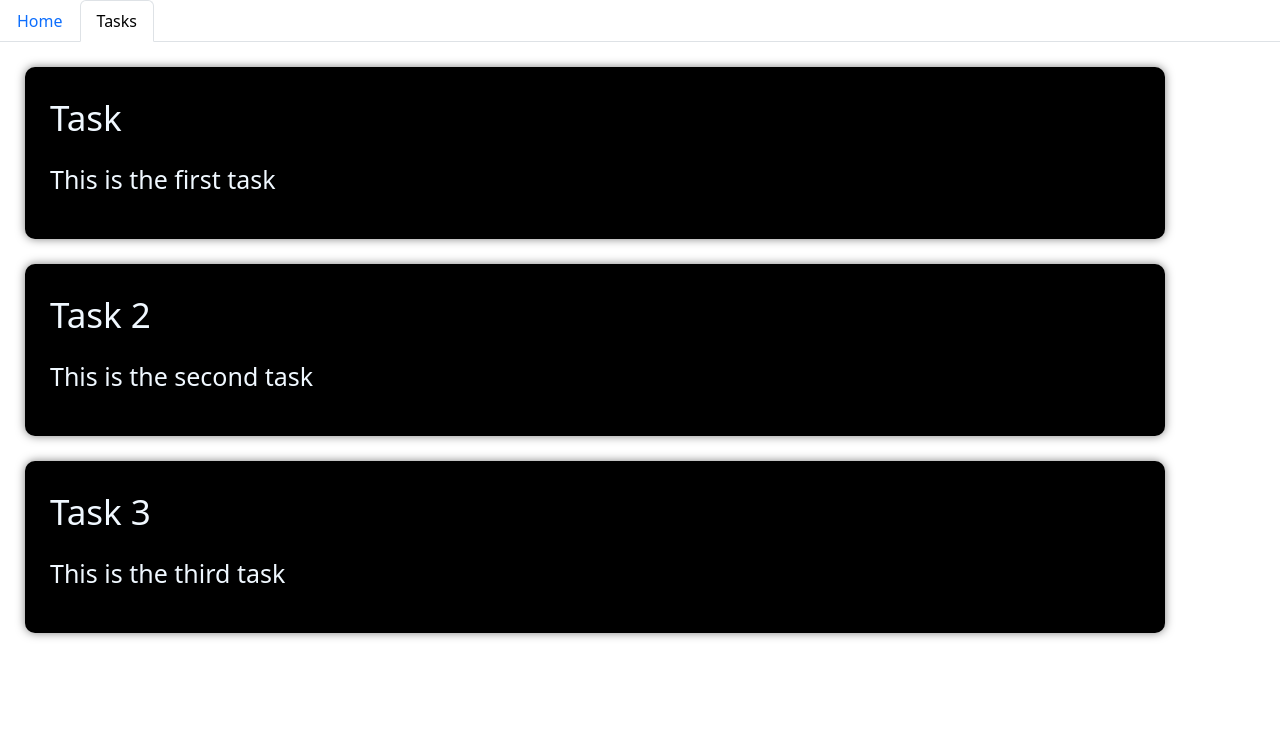
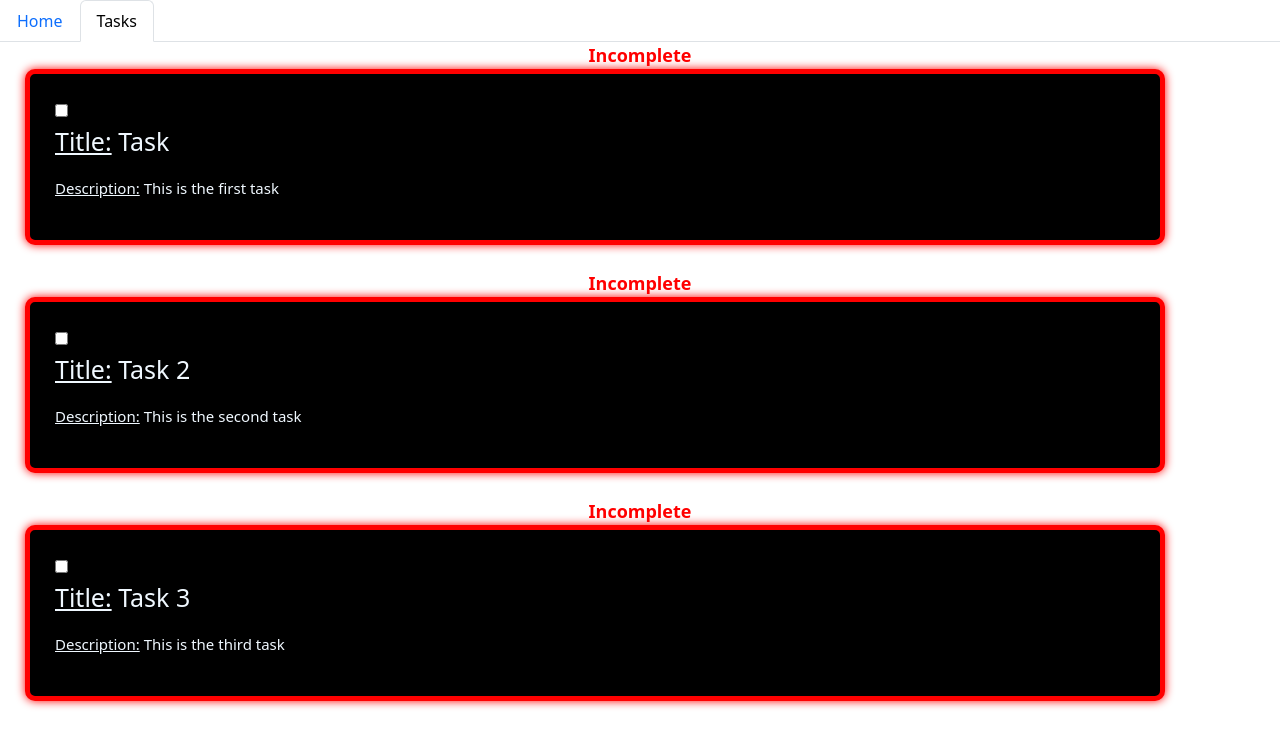
Before and after one commit to Hike-12/ToDoList, a Django app: page /tasks in a window 1280 px wide. Shown: the top 747 px of the page. Run offline with Django 5.2, Linux system fonts and the light colour scheme; data comes from the database, SQL or seed files in the repository; both versions use the stored data as it was after the commit.

Commit message:
design changes

```diff
--- /dev/null
+++ b/static/css/task.css
@@ -0,0 +1,39 @@
+.container{
+    margin:0px 25px 25px 25px;
+    padding:25px;
+    background-color: #000000;
+    border: rgb(255, 0, 0);
+    border-style: solid;
+    border-radius: 10px;
+    border-width: 5px;
+    box-shadow: 0 0 10px rgb(255, 0, 0);
+    height:fit-content;
+}
+
+.title{
+    font-size: 25px;
+    color: aliceblue;
+}
+
+
+.desc{
+    color: aliceblue;
+    display: block;
+    font-size: 15px;
+}
+
+.statusFalse{
+    text-align: center;
+    color:red;
+    font-size: large;
+    margin: 0;
+    font-style: bold;
+}
+.statusTrue{
+    display:none;
+    text-align: center;
+    color:rgb(0, 255, 55);
+    font-size: large;
+    margin: 0;
+    font-style: bold;
+}
--- a/static/css/tasks.css
+++ /dev/null
@@ -1,21 +0,0 @@
-.container{
-    margin:25px;
-    padding: 25px;
-    background-color: #000000;
-    border: blue;
-    border-radius: 10px;
-    border-width: 5px;
-    box-shadow: 0 0 10px rgba(0, 0, 0, 0.5);
-}
-
-.title{
-    font-size: 35px;
-    color: aliceblue;
-}
-
-
-.desc{
-    color: aliceblue;
-    display: block;
-    font-size: 25px;
-}
--- a/templates/tasks.html
+++ b/templates/tasks.html
@@ -4,7 +4,7 @@
     <meta charset="UTF-8">
     <meta name="viewport" content="width=device-width, initial-scale=1.0">
     <link href="https://cdn.jsdelivr.net/npm/bootstrap@5.3.3/dist/css/bootstrap.min.css" rel="stylesheet" integrity="sha384-QWTKZyjpPEjISv5WaRU9OFeRpok6YctnYmDr5pNlyT2bRjXh0JMhjY6hW+ALEwIH" crossorigin="anonymous">
-    <link rel="stylesheet" href="static/css/tasks.css">
+    <link rel="stylesheet" href="static/css/task.css">
     <title>Home</title>
 </head>
 <body>
@@ -18,11 +18,37 @@
       </ul>
 
       {% for task in tasks %}
-      <div type="container" class="container">
-        <p class="title">{{task.title}}</p>
-        <p class="desc">{{task.desc}}</p>
-      </div>
-      {% endfor %}
+<div class="task-container">
+    <p class="statusFalse"><b>Incomplete</b></p>
+    <p class="statusTrue" ><b>Complete</b></p>
+    <div class="container">
+        <input type="checkbox" class="checking" onchange="updateStatus(this)">
+        <p class="title"><u>Title:</u> {{ task.title }}</p>
+        <p class="desc"><u>Description:</u> {{ task.desc }}</p>
+    </div>
+</div>
+{% endfor %}
+
+<script>
+  function updateStatus(checkbox) {
+      var statusTrue = checkbox.parentElement.parentElement.querySelector('.statusTrue');
+      var statusFalse = checkbox.parentElement.parentElement.querySelector('.statusFalse');
+      var container = checkbox.parentElement.parentElement.querySelector('.container');
+
+      if (checkbox.checked) {
+          statusFalse.style.display = 'none';
+          statusTrue.style.display = 'block';
+          container.style.border = '5px solid green';
+          container.style.boxShadow = '0 0 10px green';
+      } else {
+          statusFalse.style.display = 'block';
+          statusTrue.style.display = 'none';
+          container.style.border = '5px solid red';
+          container.style.boxShadow = '0 0 10px red';
+      }
+  }
+</script>
+
 
 </body>
 </html>
```
Also changed, not shown: db.sqlite3.
